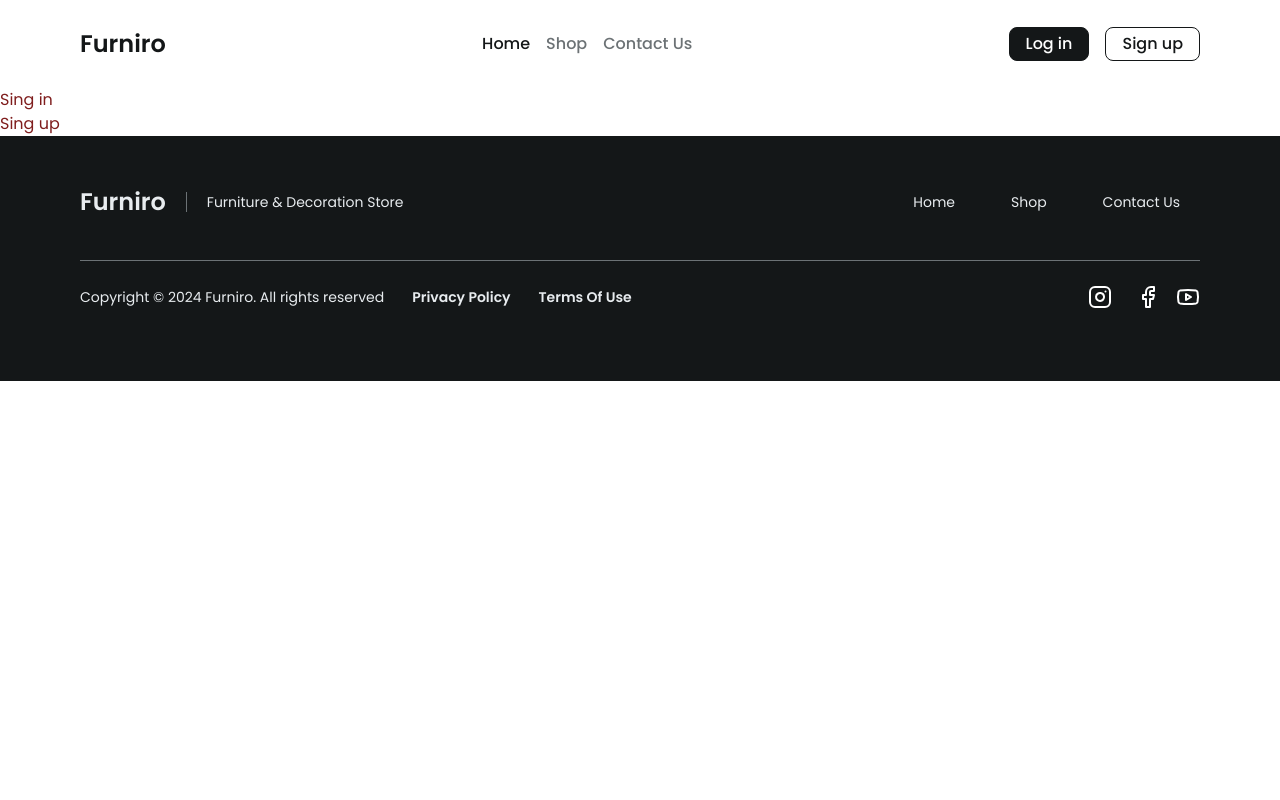
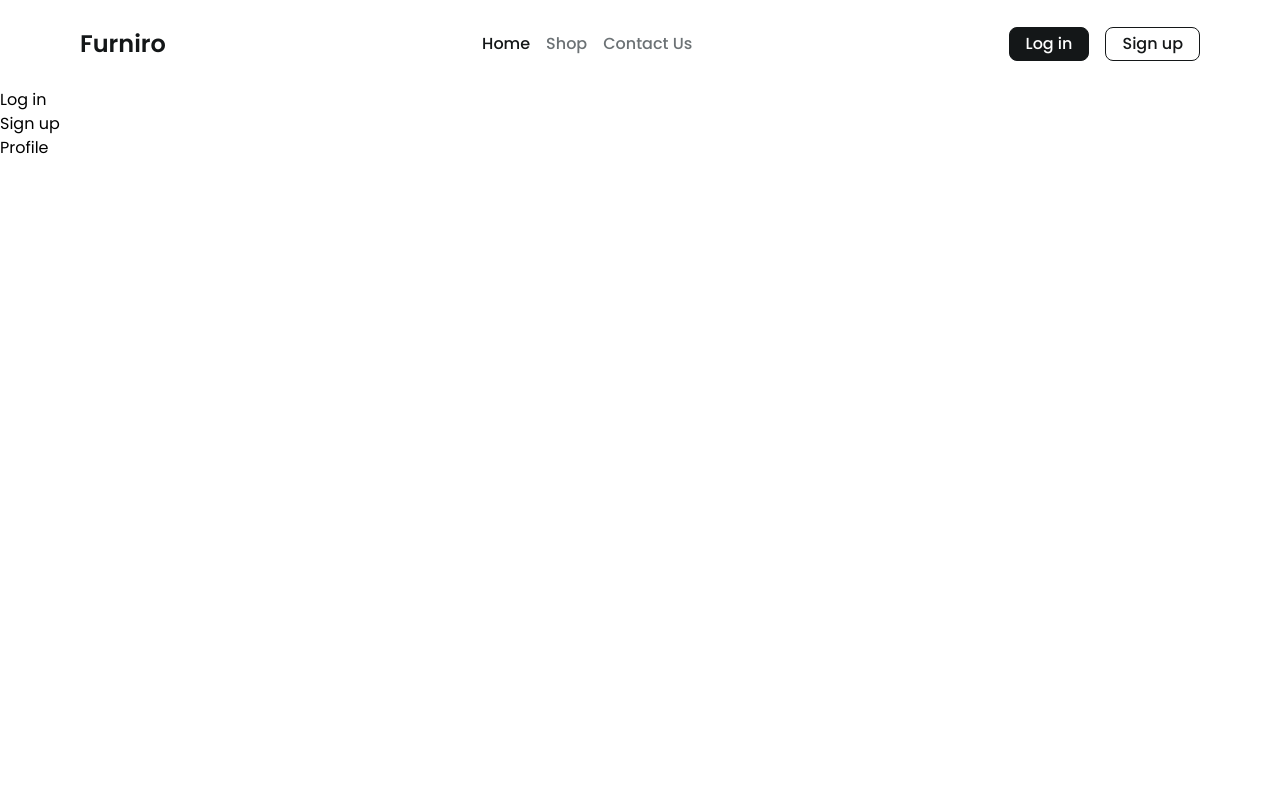
Before and after one commit to Abdalrhman-Almarakeby/furniro-frontend, a Next.js app: page / in a window 1280 px wide. Shown: the top 800 px of the page. Built offline with nearby package versions, Linux system fonts and the light colour scheme; no server answers.

Commit message:
Update home page.

```diff
--- a/src/app/(main-layout)/page.tsx
+++ b/src/app/(main-layout)/page.tsx
@@ -4,28 +4,27 @@ import { signOut, useSession } from "next-auth/react";
 import Link from "next/link";
 
 export default function Home() {
-  const { data: session, status } = useSession();
+  const { data: session } = useSession();
+  const user = session?.user;
 
-  if (status === "loading") {
-    return <p>Loading...</p>;
-  }
-
-  if (session && session.user) {
+  if (!user) {
     return (
-      <>
-        <p>{session.user.displayName}</p>
-        <button onClick={() => signOut()}>Sing out</button>
+      <div className=" h-[1000px]">
+        <Link href={"/auth/login"}>Log in</Link>
+        <br />
+        <Link href={"/auth/signup"}>Sign up</Link>
         <br />
         <Link href={"/profile"}>Profile</Link>
-      </>
+      </div>
     );
   }
 
   return (
-    <div className="text-red-900">
-      <Link href={"/auth/login"}>Sing in</Link>
+    <div className="h-[1000px]">
+      <p>{user.displayName}</p>
+      <button onClick={() => signOut()}>Sing out</button>
       <br />
-      <Link href={"/auth/signup"}>Sing up</Link>
+      <Link href={"/profile"}>Profile</Link>
     </div>
   );
 }
```
